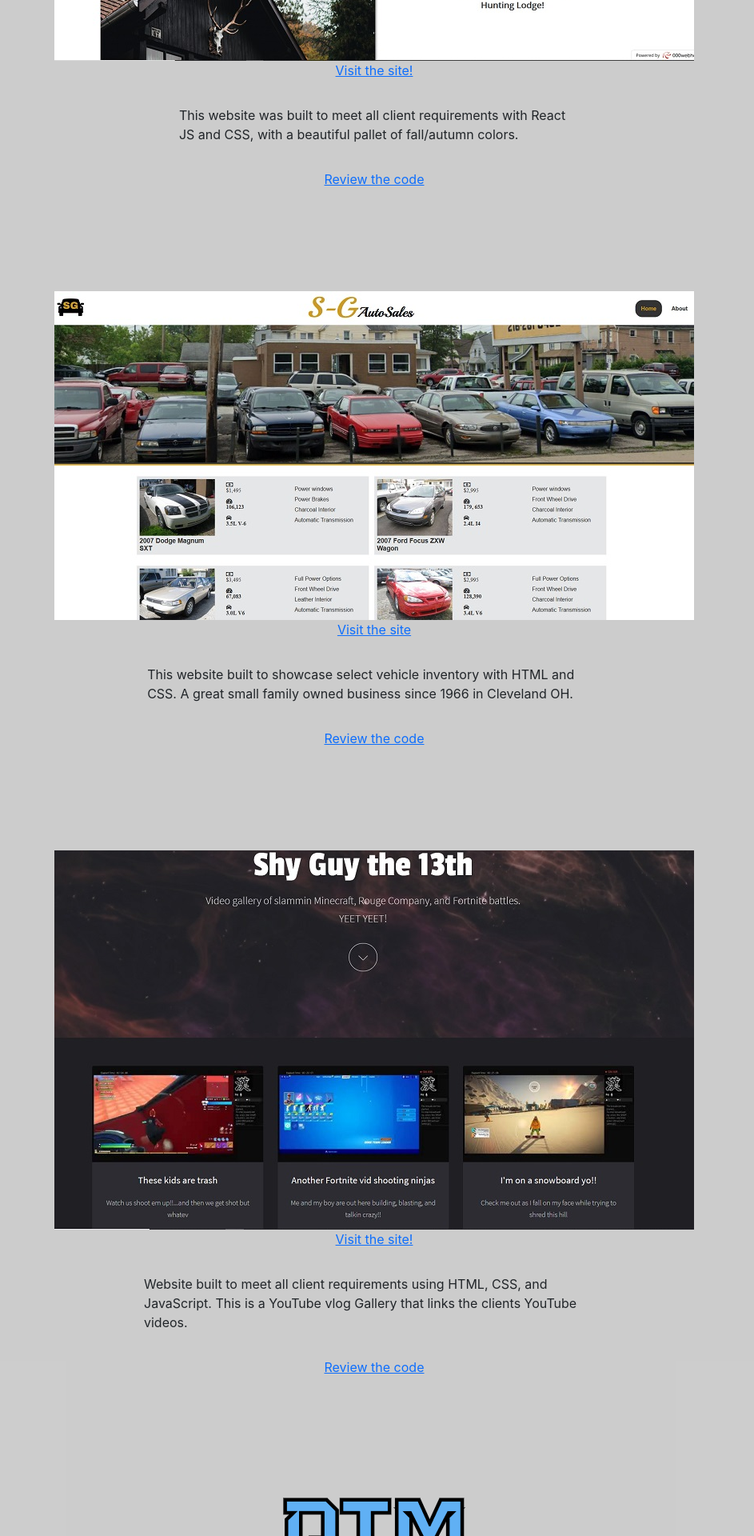
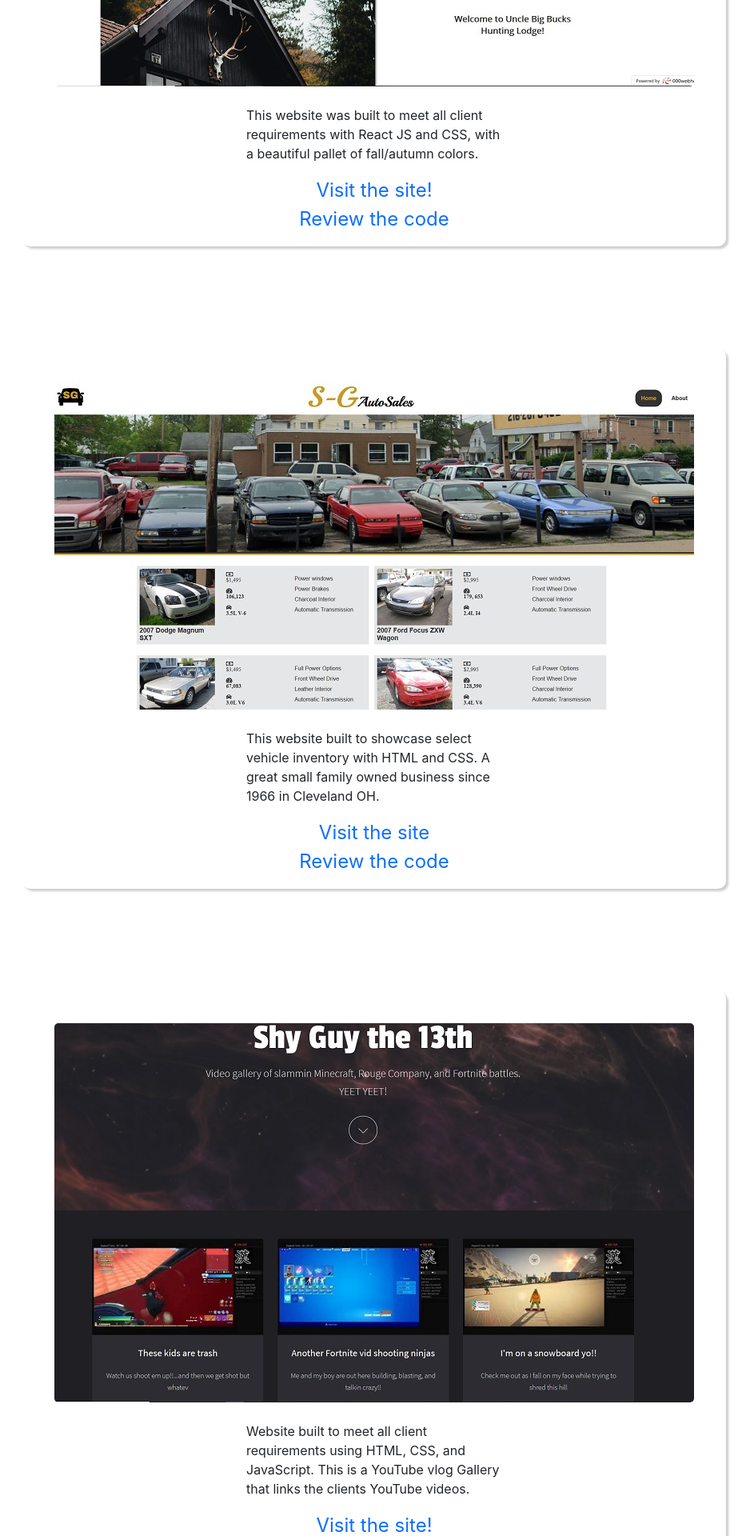
Before and after one commit to ragtop66goat/RagtopMedia, a React (Create React App) app: page /work in a window 1280 px wide. Shown: the part 840-2760 px from the top of the page at 80% size, without its empty margins (172-1115 px from the left). Built offline with nearby package versions, Linux system fonts and the light colour scheme.

Commit message:
updated styling for mobile screens

```diff
--- a/src/components/header/Header.css
+++ b/src/components/header/Header.css
@@ -8,6 +8,6 @@
 }
 
 .header-content {
-  margin-top: 5rem;
+  margin: auto;
   font-size: 5rem;
 }
--- a/src/components/hero/Hero.css
+++ b/src/components/hero/Hero.css
@@ -4,26 +4,47 @@
   background: url("../../img/laptop.jpg") no-repeat center center/cover;
   height: 100vh;
   width: 100%;
+  justify-content: space-between;
   text-align: center;
   color: #ffffff;
+  padding-bottom: 15%;
+}
+
+.hero:before {
+  content: "";
+  background: rgba(8, 8, 8, 0.3);
+  position: absolute;
+  top: 0;
+  left: 0;
+  width: 100%;
+  height: 100%;
+}
+
+.btn-link {
+  z-index: 1;
 }
 
 .button {
   width: 10rem;
-  margin: 20% 45%;
   padding: 1rem;
   font-size: 1.3rem;
   color: #65afdd;
   background-color: #151515;
   border: solid 3px #65afdd;
+  margin-top: 7%;
+  z-index: 1;
+}
+
+.hero-typed {
+  z-index: 1;
 }
 
 .button:hover {
   width: 10rem;
-  margin: 20% 45%;
   padding: 1rem;
   font-size: 1.3rem;
   color: #ffffff;
   background-color: #65afdd;
   border: solid 3px #65afdd;
+  z-index: 1;
 }
--- a/src/components/hero/Hero.js
+++ b/src/components/hero/Hero.js
@@ -24,8 +24,8 @@ export function Hero() {
   return (
     <div className="hero">
       <Navbar />
-      <h1 className="m-5">{word}</h1>
-      <Link to="/work">
+      <h1 className="hero-typed">{word}</h1>
+      <Link className="btn-link" to="/work">
         <Button className="button">Examples</Button>
       </Link>
     </div>
--- a/src/pages/contact/Contact.css
+++ b/src/pages/contact/Contact.css
@@ -18,6 +18,7 @@
   display: flex;
   justify-content: space-evenly;
   align-items: flex-start;
+  flex-wrap: wrap;
 }
 
 h3 {
--- a/src/pages/home/Home.css
+++ b/src/pages/home/Home.css
@@ -1,6 +1,10 @@
 .home-content {
   text-align: center;
   margin: 4rem 2rem;
+}
+
+.process h3 {
+  margin: auto;
 }
 
 .bottom-line {
@@ -12,7 +16,7 @@
 
 .lead {
   font-size: 1.3rem;
-  margin-bottom: 2rem;
+  margin: auto;
 }
 
 .section-title {
@@ -31,6 +35,7 @@
   display: flex;
   justify-content: space-evenly;
   align-items: flex-start;
+  flex-wrap: wrap;
   margin: 8rem 5rem;
 }
 
@@ -38,8 +43,8 @@
   border-radius: 10%;
   background: #333;
   color: #fff;
-  width: 10rem;
-  height: 10rem;
+  width: 40%;
+  height: 40%;
   padding: 1rem;
   text-align: center;
   position: relative;
@@ -47,10 +52,10 @@
 }
 .process-icon:hover {
   background: #65afdd;
-  width: 12rem;
-  height: 12rem;
+  width: 42%;
+  height: 42%;
 }
 
 .detail {
-  margin: 1rem 2rem;
+  margin: 1rem;
 }
--- a/src/pages/work/Work.css
+++ b/src/pages/work/Work.css
@@ -1,5 +1,4 @@
 .example-content {
-  background-color: rgba(3, 3, 3, 0.2);
   display: flex;
   flex-direction: column;
   justify-content: space-evenly;
@@ -11,13 +10,23 @@
   flex-direction: column;
   align-items: center;
   margin: 4rem;
+  padding: 1rem;
+  border-radius: 10px;
+  box-shadow: 3px 3px 3px rgba(3, 3, 3, 0.2);
+}
+
+.link {
+  text-decoration: none;
+  font-size: 1.5rem;
+  margin-top: auto;
 }
 
 img {
   max-width: 100%;
+  border-radius: 5px;
+  margin: 1.5rem;
 }
 
 p {
-  margin: 2rem;
-  max-width: 50%;
+  max-width: 20rem;
 }
--- a/src/pages/work/Work.js
+++ b/src/pages/work/Work.js
@@ -13,18 +13,21 @@ export function Work() {
       <div className="example-content">
         <div className="example-card">
           <img src={UncleBigBucks} alt="UncleBigBucks" />
+
+          <p>
+            This website was built to meet all client requirements with React JS
+            and CSS, with a beautiful pallet of fall/autumn colors.
+          </p>
           <a
+            className="link"
             href="https://fabulous-pony-af103f.netlify.app/"
             target="_blank"
             rel="noopener noreferrer"
           >
             Visit the site!
           </a>
-          <p>
-            This website was built to meet all client requirements with React JS
-            and CSS, with a beautiful pallet of fall/autumn colors.
-          </p>
           <a
+            className="link"
             href="https://github.com/ragtop66goat/big-bucks.git"
             target="_blank"
             rel="noopener noreferrer"
@@ -34,19 +37,21 @@ export function Work() {
         </div>
         <div className="example-card">
           <img src={SGAuto} alt="SGAuto" />
+          <p>
+            This website built to showcase select vehicle inventory with HTML
+            and CSS. A great small family owned business since 1966 in Cleveland
+            OH.{" "}
+          </p>
           <a
+            className="link"
             href="https://autosbysg.com"
             target="_blank"
             rel="noopener noreferrer"
           >
             Visit the site
           </a>
-          <p>
-            This website built to showcase select vehicle inventory with HTML
-            and CSS. A great small family owned business since 1966 in Cleveland
-            OH.{" "}
-          </p>
           <a
+            className="link"
             href="https://github.com/ragtop66goat/autosbysg-website.git"
             target="_blank"
             rel="noopener noreferrer"
@@ -56,19 +61,21 @@ export function Work() {
         </div>
         <div className="example-card">
           <img src={ShyGuy} alt="ShyGuy" />
+          <p>
+            Website built to meet all client requirements using HTML, CSS, and
+            JavaScript. This is a YouTube vlog Gallery that links the clients
+            YouTube videos.{" "}
+          </p>
           <a
+            className="link"
             href="https://shyguythe13th.com"
             target="_blank"
             rel="noopener noreferrer"
           >
             Visit the site!
           </a>
-          <p>
-            Website built to meet all client requirements using HTML, CSS, and
-            JavaScript. This is a YouTube vlog Gallery that links the clients
-            YouTube videos.{" "}
-          </p>
           <a
+            className="link"
             href="https://github.com/ragtop66goat/shyguythe13th.git"
             target="_blank"
             rel="noopener noreferrer"
@@ -78,13 +85,13 @@ export function Work() {
         </div>
         <div className="example-card">
           <img src={RTM} alt="RTM" />
-          <a href="https://ragtopmedia.com">Ragtopmedia.com</a>
           <p>
             My portfolio page was built with HTML, CSS, JavaScript, and SASS. I
             have many more tips and tricks that we can incorporate into your
             site.
           </p>
           <a
+            className="link"
             href="https://github.com/ragtop66goat/RagtopMedia.git"
             target="_blank"
             rel="noopener noreferrer"
```
